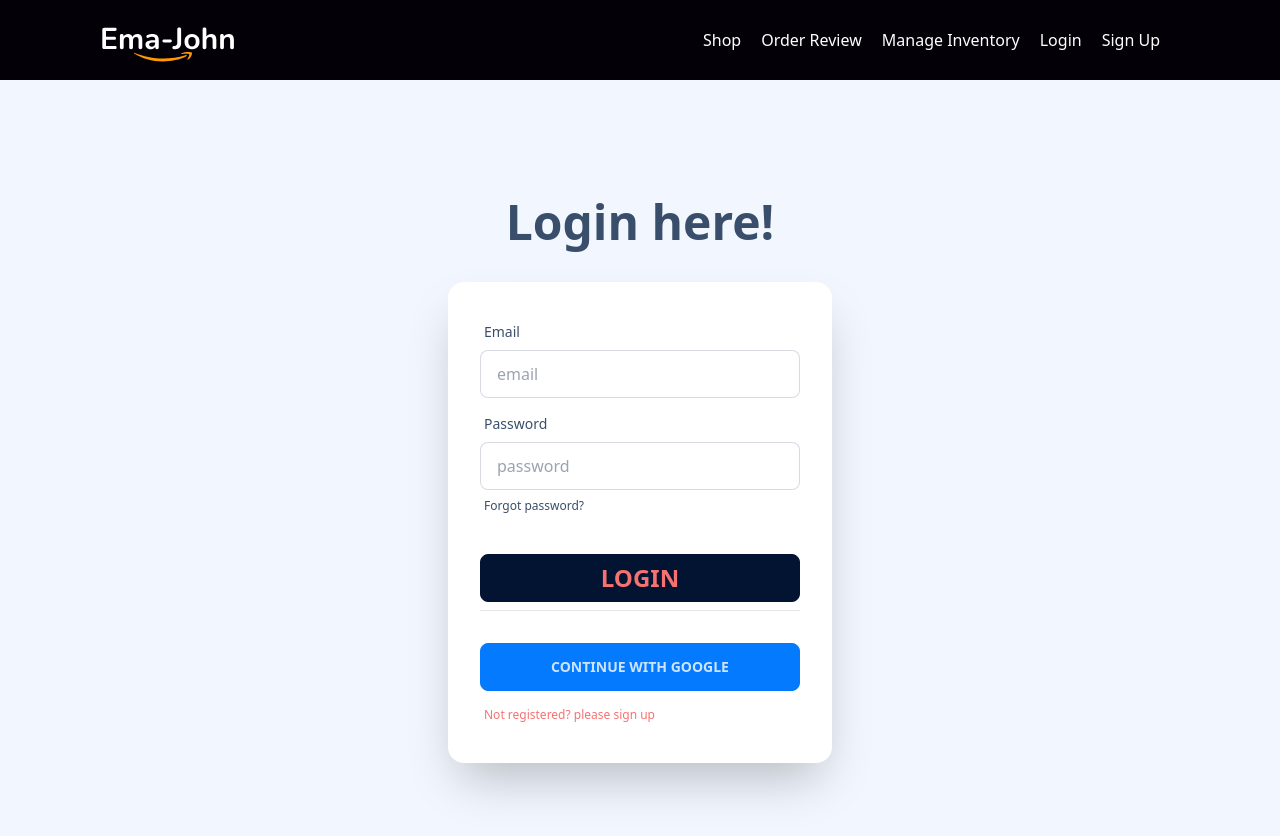
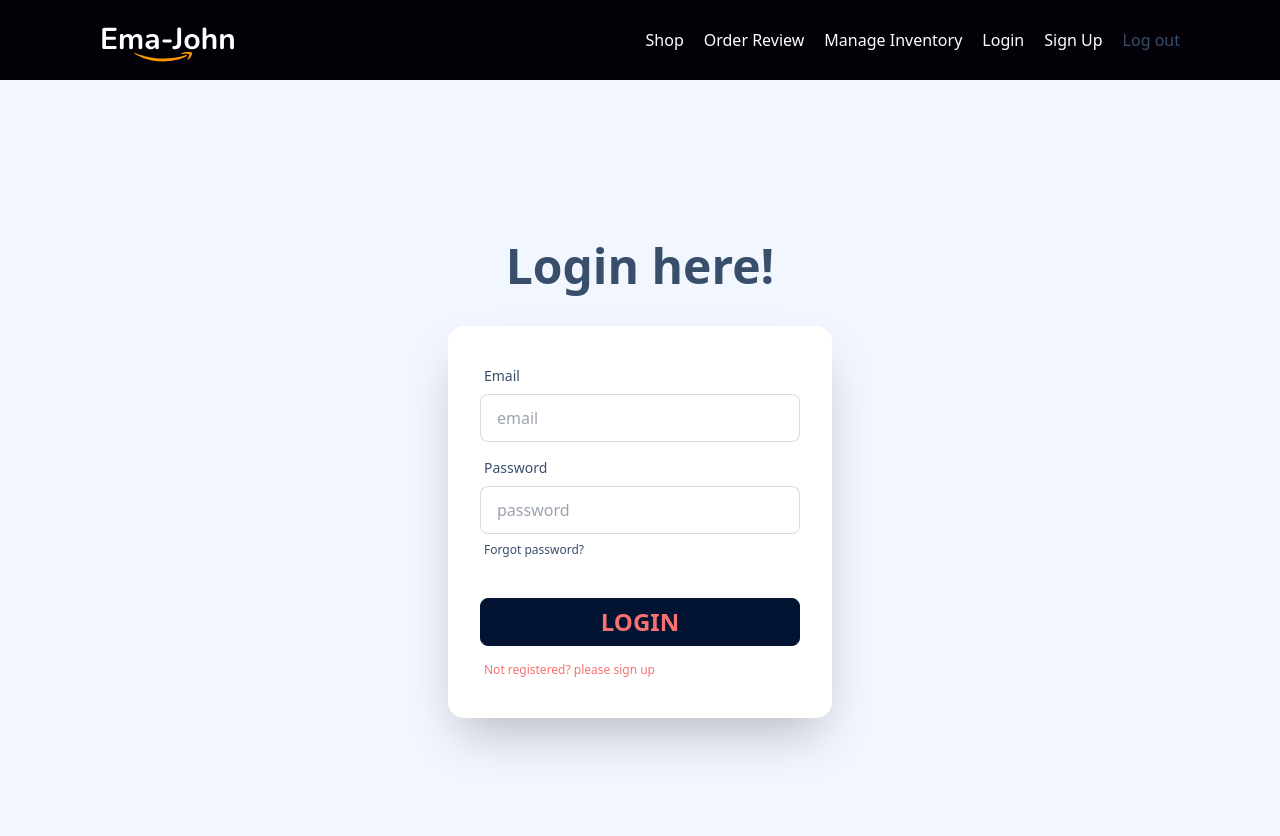
Before and after one commit to 2md-mahmudul-hasan/amazon-simple, a React (Vite) app: page /login in a window 1280 px wide. Shown: the top 836 px of the page. Built offline with nearby package versions, Linux system fonts and the light colour scheme.

Commit message:
create user and signin user

```diff
--- a/src/Component/Header/Header.jsx
+++ b/src/Component/Header/Header.jsx
@@ -1,9 +1,20 @@
-import React from 'react';
+import React, { useContext } from 'react';
 import './header.css'
 import logo from '../../images/Logo.svg'
 import { Link } from 'react-router-dom';
+import { authContext } from '../../provider/ContextProvider';
 
 const Header = () => {
+  const { logOut } = useContext(authContext)
+  const handleLoOut = () => {
+    logOut()
+      .then(() => {
+        console.log('sign out success')
+      })
+      .catch(error => {
+        console.log(error.message)
+      })
+  }
   return (
     <div className='header'>
       <img src={logo} alt="logo" />
@@ -14,6 +25,8 @@ const Header = () => {
         <Link to="/inventory">Manage Inventory</Link>
         <Link to="/login">Login</Link>
         <Link to="/signup">Sign Up</Link>
+
+        <button onClick={handleLoOut}>Log out</button>
       </div>
     </div>
   );
--- a/src/Component/Login/Login.jsx
+++ b/src/Component/Login/Login.jsx
@@ -1,26 +1,48 @@
-import React from 'react';
+import React, { useContext, useState } from 'react';
 import { Link } from 'react-router-dom';
+import { authContext } from '../../provider/ContextProvider';
 
 const Login = () => {
+  const [error, setError] = useState('')
+  const [success, setSuccess] = useState('')
+  const { signIn } = useContext(authContext)
+  const handleLogin = (e) => {
+    e.preventDefault();
+    const form = e.target;
+    const email = form.email.value;
+    const password = form.password.value;
+    signIn(email, password)
+      .then(user => {
+        console.log(user.user)
+        setSuccess('success fully log in')
+        setError('')
+        form.reset()
+      })
+      .catch(error => {
+        setError(error.message)
+      })
+
+  }
   return (
     <div className="hero min-h-screen bg-base-200">
+      {success}
       <div className="hero-content flex-col ">
         <div className="text-center mb-5">
           <h1 className="text-5xl font-bold">Login here!</h1>
         </div>
         <div className="card flex-shrink-0 w-full max-w-sm shadow-2xl bg-base-100">
-          <div className="card-body">
+          <form onSubmit={handleLogin} className="card-body">
             <div className="form-control">
               <label className="label">
                 <span className="label-text">Email</span>
               </label>
-              <input type="text" placeholder="email" className="input input-bordered" />
+              <input name='email' type="text" placeholder="email" className="input input-bordered" />
             </div>
             <div className="form-control">
               <label className="label">
                 <span className="label-text">Password</span>
               </label>
-              <input type="text" placeholder="password" className="input input-bordered" />
+              <input name='password' type="text" placeholder="password" className="input input-bordered" />
               <label className="label">
                 <a href="#" className="label-text-alt link link-hover">Forgot password?</a>
               </label>
@@ -28,15 +50,10 @@ const Login = () => {
             <div className="form-control mt-6">
               <button className="btn text-2xl text-red-400 "> Login</button>
             </div>
-            <hr></hr>
-            <div className="form-control mt-6">
-              <button className="btn btn-primary">Continue With Google</button>
-            </div>
-
             <label className="label">
               <Link to="/signup" className="label-text-alt text-red-400 link link-hover">Not registered? please sign up</Link>
             </label>
-          </div>
+          </form>
 
         </div>
       </div>
--- a/src/Component/SignUp/SignUp.jsx
+++ b/src/Component/SignUp/SignUp.jsx
@@ -1,7 +1,12 @@
-import React, { useState } from 'react';
+import React, { useContext, useState } from 'react';
 import './signUp.css'
 import { Link } from 'react-router-dom';
+import { authContext } from '../../provider/ContextProvider';
 const SignUp = () => {
+
+
+  const { createUser } = useContext(authContext)
+
   const [error, setError] = useState('')
   const handleFormSubmit = (e) => {
 
@@ -20,6 +25,15 @@ const SignUp = () => {
       setError('password must be six or more character')
     }
 
+    createUser(email, password)
+      .then(user => {
+        console.log(user.user)
+        setError('')
+        form.reset()
+      })
+      .catch(error => {
+        setError(error.message)
+      })
     console.log(name, email, password, conPassword)
   }
   return (
--- a/src/firebase/firebase.config.js
+++ b/src/firebase/firebase.config.js
@@ -15,3 +15,4 @@ const firebaseConfig = {
 
 // Initialize Firebase
 const app = initializeApp(firebaseConfig);
+export default app;
--- a/src/provider/ContextProvider.jsx
+++ b/src/provider/ContextProvider.jsx
@@ -1,13 +1,32 @@
-import React, { createContext } from 'react';
+import React, { createContext, useState } from 'react';
+import { createUserWithEmailAndPassword, getAuth, signInWithEmailAndPassword, signOut } from 'firebase/auth'
+import app from '../firebase/firebase.config';
+
+const auth = getAuth(app)
 
 export const authContext = createContext(null)
 
 const ContextProvider = ({ children }) => {
-  const user = {
-    displayName: "Mahmudul hasan"
+  const [user, setuser] = useState(null)
+
+  //createuser
+  const createUser = (email, password) => {
+    return createUserWithEmailAndPassword(auth, email, password)
   }
+  const signIn = (email, password) => {
+    return signInWithEmailAndPassword(auth, email, password)
+  }
+
+  const logOut = () => {
+    return signOut(auth)
+  }
+
   const authInfo = {
     user,
+    auth,
+    createUser,
+    signIn,
+    logOut
   }
   return (
     <authContext.Provider value={authInfo}>
```
Also changed, not shown: 1 other file (tests, documents, lock files or other folders).
